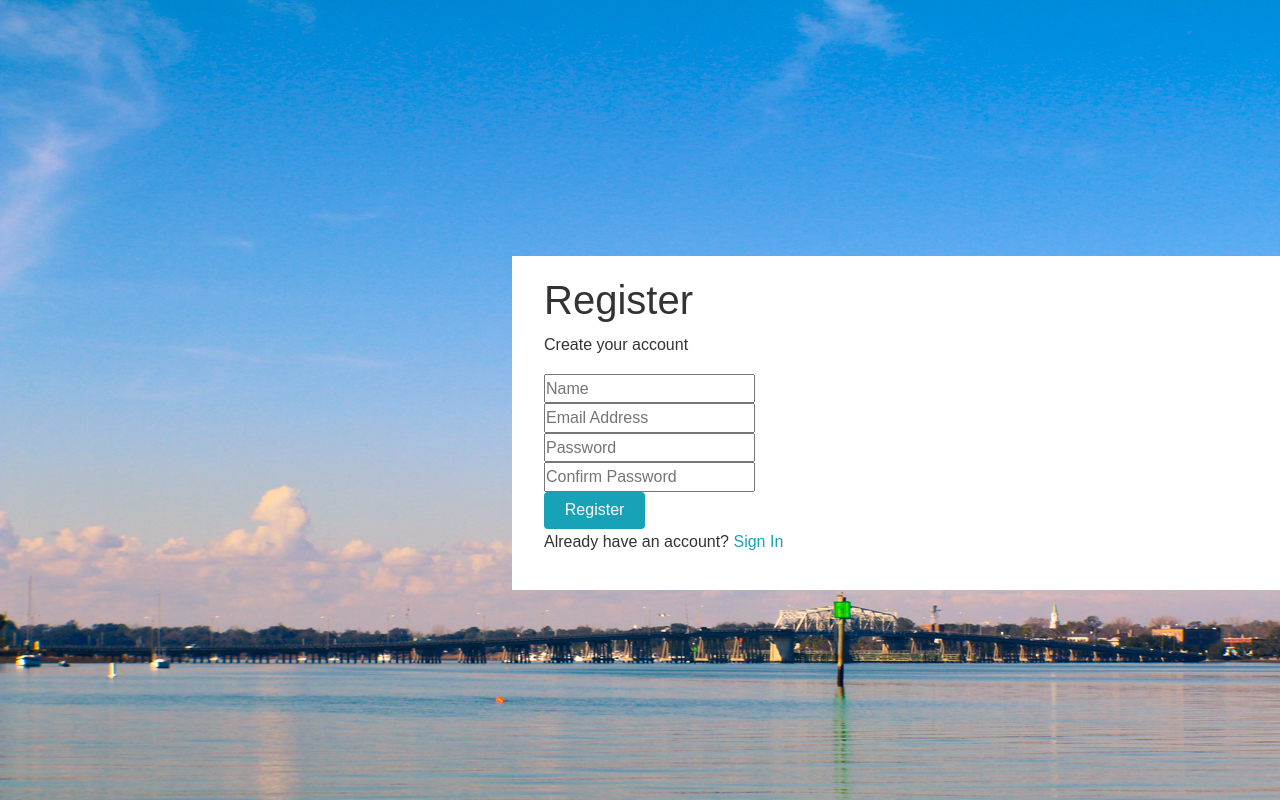
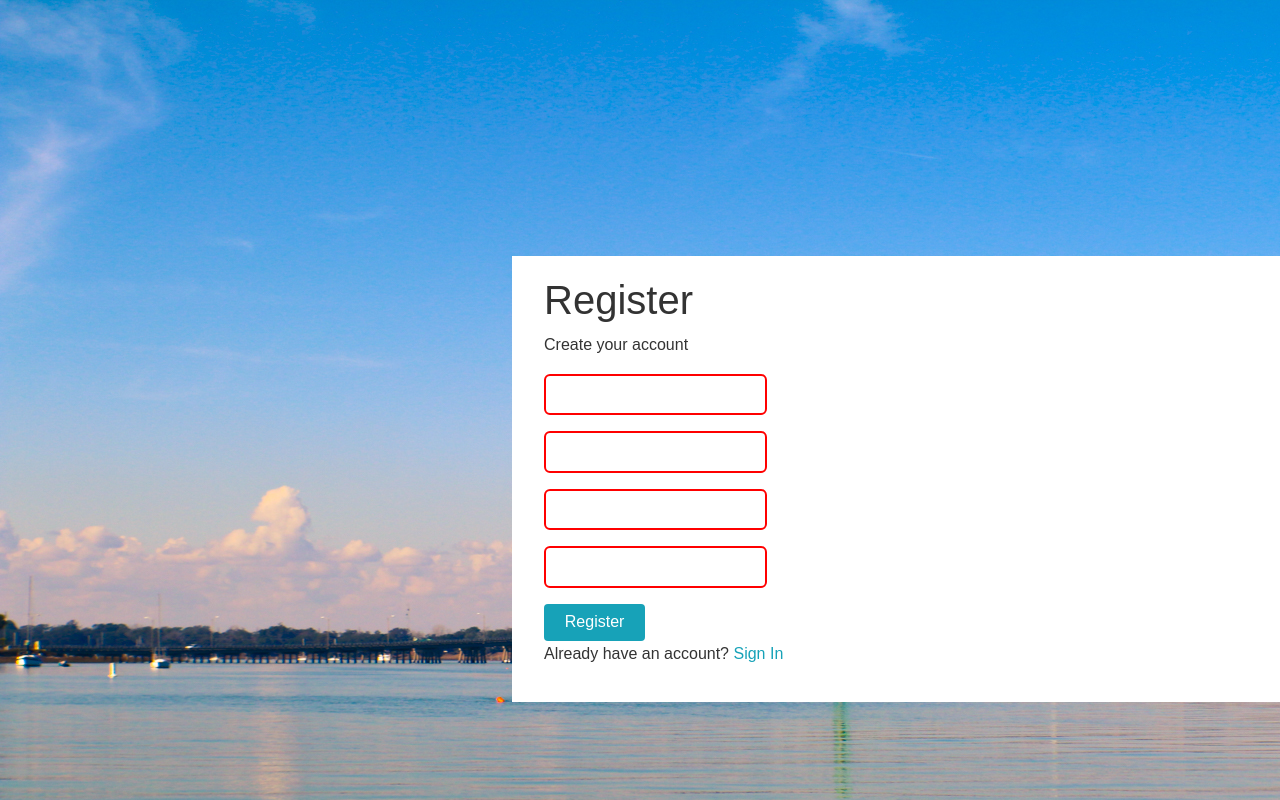
Before and after one commit to walkerfloyd1/portfolio-improved, a React (Create React App) app in the folder client/: page /register in a window 1280 px wide. Shown: the top 800 px of the page. Built offline with nearby package versions, Linux system fonts and the light colour scheme; no server answers; the HTML template or start-up script is replaced by a standard one.

Commit message:
styling for input

```diff
--- /dev/null
+++ b/client/src/Components/styling-components/InputComponent.js
@@ -0,0 +1,20 @@
+import React from 'react';
+import styled from 'styled-components';
+
+const Input = styled.input`
+    border-radius: 6px;
+    border: 2px solid red;
+    display: block;
+    margin: 0 0 1em;
+    padding: 6px
+`
+
+export function InputStyled({
+    children
+}) {
+    return (
+        <Input>
+            {children}
+        </Input>
+    )
+}
--- a/client/src/Pages/login.js
+++ b/client/src/Pages/login.js
@@ -4,6 +4,8 @@ import { connect } from 'react-redux';
 import PropTypes from 'prop-types';
 import { login } from '../Components/social/redux/auth';
 import { Container } from '../Components/styling-components/Container';
+
+import { InputStyled } from '../Components/styling-components/InputComponent';
 
 
 const Login = ({
@@ -43,7 +45,7 @@ const Login = ({
             </p>
             <form onSubmit={e => onSubmit(e)}>
                 <div>
-                    <input type="email"
+                    <InputStyled type="email"
                     placeholder="Email Address"
                     name="email"
                     value={email}
@@ -51,7 +53,7 @@ const Login = ({
                     required/>
                 </div>
                 <div>
-                    <input
+                    <InputStyled
                     type="password"
                     placeholder="Password"
                     name="password"
--- a/client/src/Pages/register.js
+++ b/client/src/Pages/register.js
@@ -5,6 +5,7 @@ import { setAlert } from '../Components/social/redux/alert';
 import { register } from '../Components/social/redux/auth';
 import PropTypes from 'prop-types';
 import { Container } from '../Components/styling-components/Container';
+import { InputStyled } from '../Components/styling-components/InputComponent';
 
 const Register = ({
     setAlert,
@@ -59,7 +60,7 @@ const Register = ({
             </p>
             <form onSubmit={e => onSubmit(e)}>
                 <div>
-                    <input
+                    <InputStyled
                     type="text"
                     placeholder="Name"
                     name="name"
@@ -68,7 +69,7 @@ const Register = ({
                     />
                 </div>
                 <div>
-                    <input
+                    <InputStyled
                     type="email"
                     placeholder="Email Address"
                     name="email"
@@ -77,7 +78,7 @@ const Register = ({
                     />
                 </div>
                 <div>
-                    <input
+                    <InputStyled
                     type="password"
                     placeholder="Password"
                     name="password"
@@ -86,7 +87,7 @@ const Register = ({
                     />
                 </div>
                 <div>
-                    <input
+                    <InputStyled
                     type="password"
                     placeholder="Confirm Password"
                     name="password2"
```
